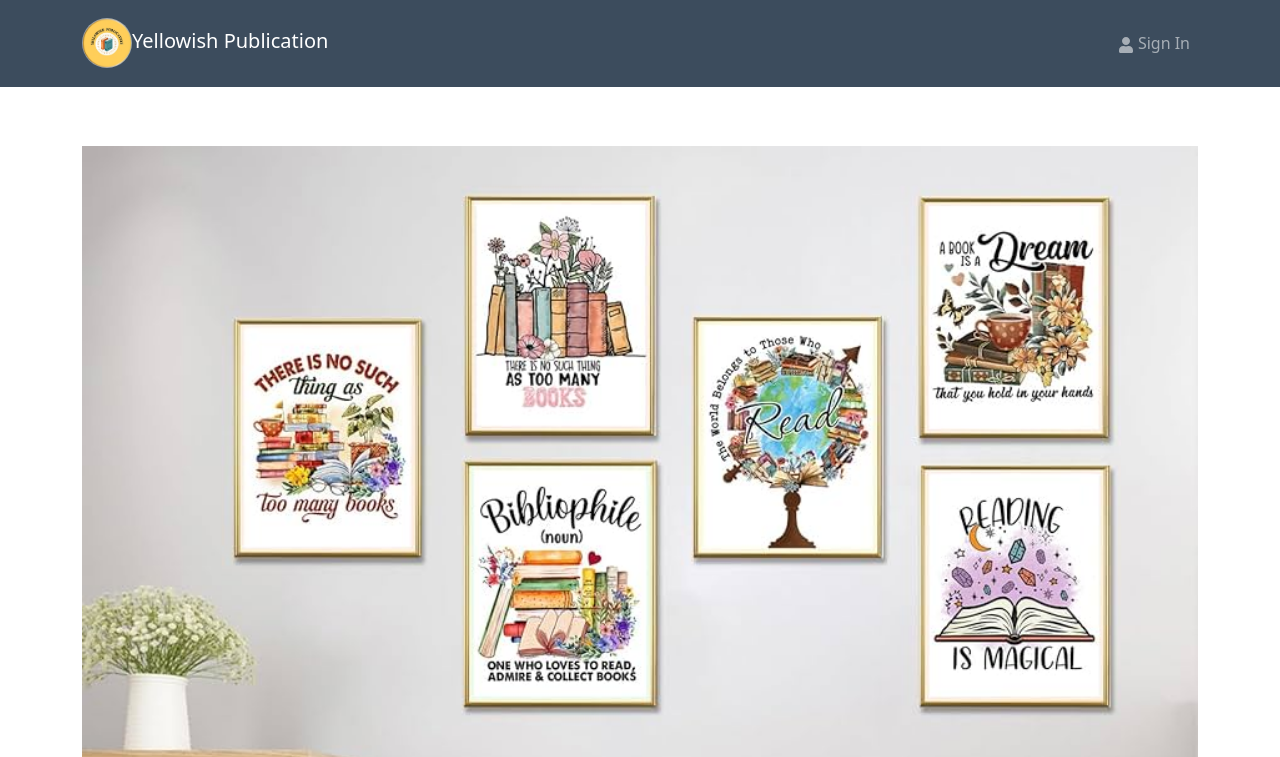
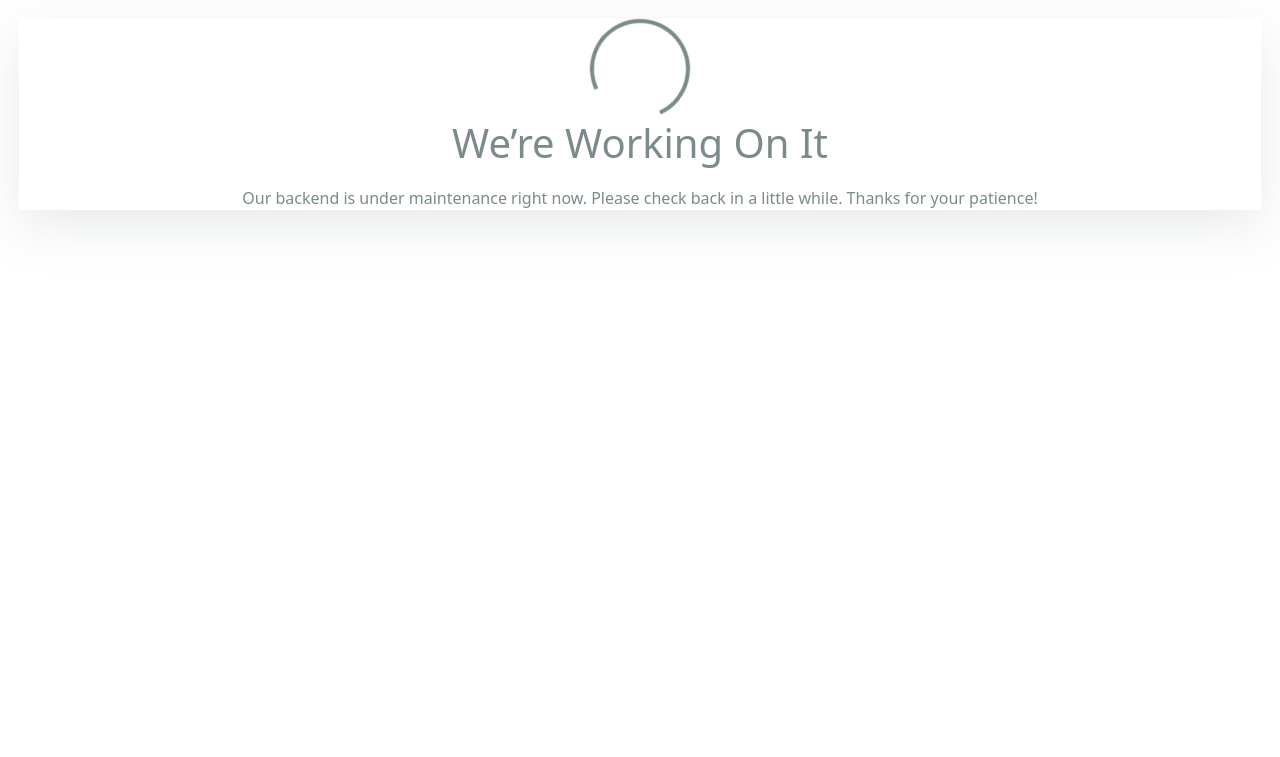
Before and after one commit to shrisohanpal/yellowish, a React (Create React App) app in the folder frontend/: page / in a window 1280 px wide. Shown: the top 757 px of the page. Built offline with nearby package versions, Linux system fonts and the light colour scheme.

Commit message:
we are working page added

```diff
--- a/frontend/src/index.js
+++ b/frontend/src/index.js
@@ -1,58 +1,59 @@
-import React from 'react';
-import ReactDOM from 'react-dom/client';
-import './assets/styles/bootstrap.custom.css';
-import './assets/styles/index.css';
+import React from "react";
+import ReactDOM from "react-dom/client";
+import "./assets/styles/bootstrap.custom.css";
+import "./assets/styles/index.css";
 // import 'bootstrap/dist/css/bootstrap.min.css';
-import App from './App';
-import reportWebVitals from './reportWebVitals';
+import App from "./App";
+import reportWebVitals from "./reportWebVitals";
 import {
   createBrowserRouter,
   createRoutesFromElements,
   Route,
   RouterProvider,
-} from 'react-router-dom';
-import { HelmetProvider } from 'react-helmet-async';
-import PrivateRoute from './components/PrivateRoute';
-import AdminRoute from './components/AdminRoute';
-import HomeScreen from './screens/HomeScreen';
-import LoginScreen from './screens/LoginScreen';
-import ProfileScreen from './screens/ProfileScreen';
-import OrderListScreen from './screens/admin/OrderListScreen';
-import BookListScreen from './screens/admin/BookListScreen';
-import BookEditScreen from './screens/admin/BookEditScreen';
-import OrderEditScreen from './screens/admin/OrderEditScreen';
-import UserListScreen from './screens/admin/UserListScreen';
-import UserEditScreen from './screens/admin/UserEditScreen';
-import store from './store';
-import { Provider } from 'react-redux';
+} from "react-router-dom";
+import { HelmetProvider } from "react-helmet-async";
+import PrivateRoute from "./components/PrivateRoute";
+import AdminRoute from "./components/AdminRoute";
+import HomeScreen from "./screens/HomeScreen";
+import WorkingOnIt from "./screens/WorkingOnIt";
+import LoginScreen from "./screens/LoginScreen";
+import ProfileScreen from "./screens/ProfileScreen";
+import OrderListScreen from "./screens/admin/OrderListScreen";
+import BookListScreen from "./screens/admin/BookListScreen";
+import BookEditScreen from "./screens/admin/BookEditScreen";
+import OrderEditScreen from "./screens/admin/OrderEditScreen";
+import UserListScreen from "./screens/admin/UserListScreen";
+import UserEditScreen from "./screens/admin/UserEditScreen";
+import store from "./store";
+import { Provider } from "react-redux";
 
 const router = createBrowserRouter(
   createRoutesFromElements(
-    <Route path='/' element={<App />}>
-      <Route index={true} path='/' element={<HomeScreen />} />
-      <Route path='/login' element={<LoginScreen />} />
+    <Route path="/" element={<WorkingOnIt />}>
+      <Route index={true} path="/" element={<HomeScreen />} />
+      <Route path="/login" element={<LoginScreen />} />
       {/* Registered users */}
-      <Route path='' element={<PrivateRoute />}>
-        <Route path='/profile' element={<ProfileScreen />} />
+      <Route path="" element={<PrivateRoute />}>
+        <Route path="/profile" element={<ProfileScreen />} />
       </Route>
       {/* Admin users */}
-      <Route path='' element={<AdminRoute />}>
-        <Route path='/admin/orderlist' element={<OrderListScreen />} />
-        <Route path='/admin/booklist' element={<BookListScreen />} />
+      <Route path="" element={<AdminRoute />}>
+        <Route path="/admin/orderlist" element={<OrderListScreen />} />
+        <Route path="/admin/booklist" element={<BookListScreen />} />
         <Route
-          path='/admin/booklist/:pageNumber'
+          path="/admin/booklist/:pageNumber"
           element={<BookListScreen />}
         />
-        <Route path='/admin/userlist' element={<UserListScreen />} />
-        <Route path='/admin/book/:id/edit' element={<BookEditScreen />} />
-        <Route path='/admin/order/:id/edit' element={<OrderEditScreen />} />
-        <Route path='/admin/user/:id/edit' element={<UserEditScreen />} />
+        <Route path="/admin/userlist" element={<UserListScreen />} />
+        <Route path="/admin/book/:id/edit" element={<BookEditScreen />} />
+        <Route path="/admin/order/:id/edit" element={<OrderEditScreen />} />
+        <Route path="/admin/user/:id/edit" element={<UserEditScreen />} />
       </Route>
     </Route>
   )
 );
 
-const root = ReactDOM.createRoot(document.getElementById('root'));
+const root = ReactDOM.createRoot(document.getElementById("root"));
 root.render(
   <React.StrictMode>
     <HelmetProvider>
--- /dev/null
+++ b/frontend/src/screens/WorkingOnIt.jsx
@@ -0,0 +1,21 @@
+import React from "react";
+import Loader from "../components/Loader"; // install lucide-react for icons
+
+const WorkingOnIt = () => {
+  return (
+    <div className="flex items-center justify-center h-screen bg-gray-100">
+      <div className="bg-white p-8 rounded-2xl shadow-lg flex flex-col items-center m-3 gap-4">
+        <Loader className="w-12 h-12 text-blue-500 animate-spin" />
+        <h1 className="text-2xl text-center font-bold text-gray-800">
+          We’re Working On It
+        </h1>
+        <p className="text-gray-600 text-center max-w-md">
+          Our backend is under maintenance right now. Please check back in a
+          little while. Thanks for your patience!
+        </p>
+      </div>
+    </div>
+  );
+};
+
+export default WorkingOnIt;
```
Also changed, not shown: 1 other file (tests, documents, lock files or other folders).
